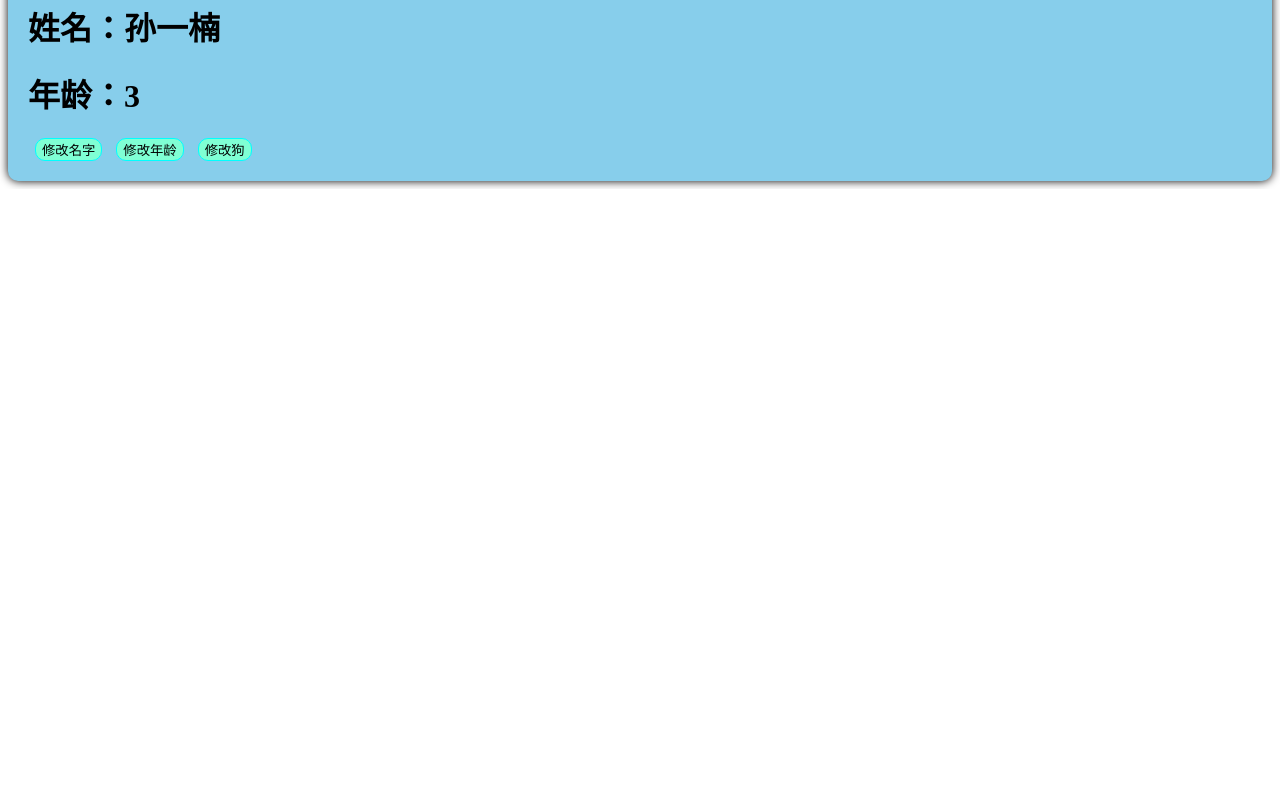
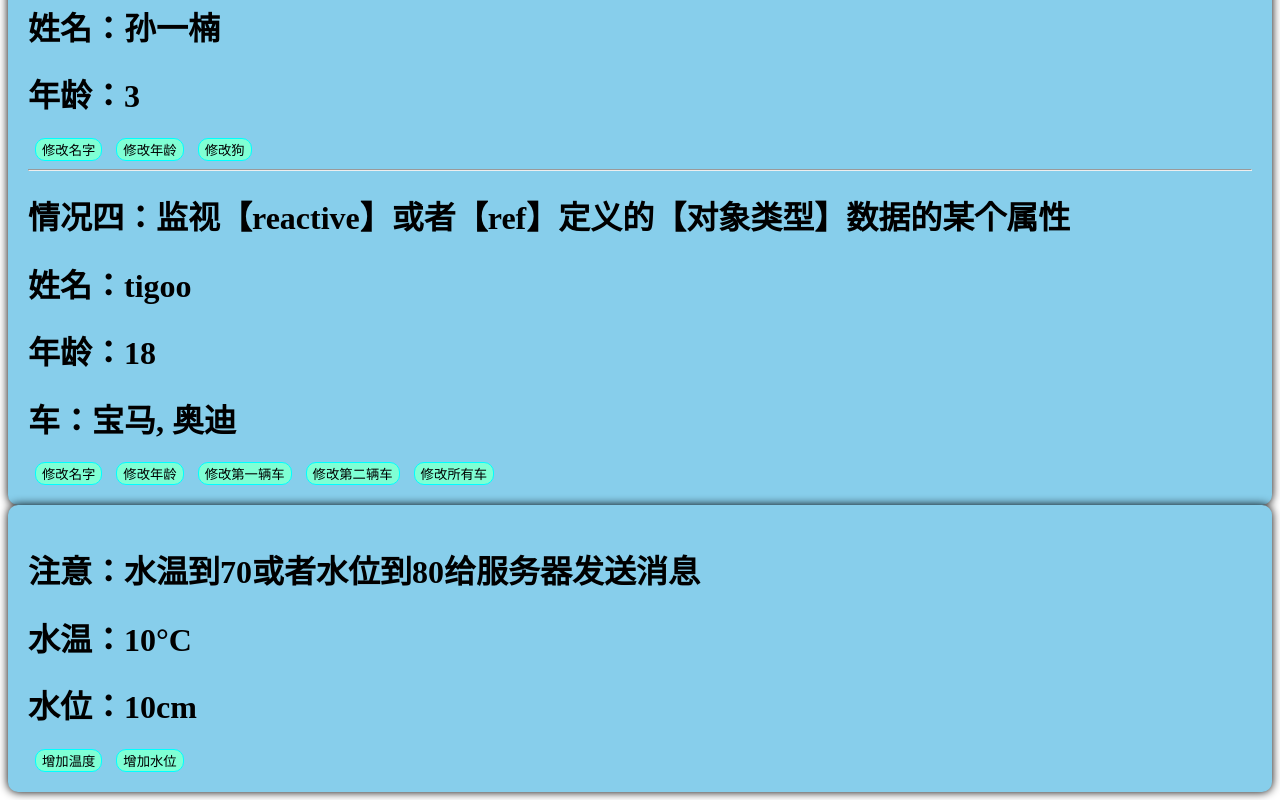
Before and after one commit to gothetop/gothetop, a Vue app: page / in a window 1280 px wide. Shown: the part 1708-2508 px from the top of the page. Before the commit the page ends 1897 px from the top, so only its background shows below. Built offline with nearby package versions, Linux system fonts and the light colour scheme.

Commit message:
今天学习了watch监视剩下的两种情况 监视ref或者reactive定义的对象类型中的某个属性 通过数组监视多种不同类型的数据 同时还学习了watcheffect的使用 了解了这两种监视的区别

```diff
--- a/src/App.vue
+++ b/src/App.vue
@@ -6,6 +6,7 @@
   <Games/>
   <Input_name/>
   <Watch_text/>
+  <Watch_effect/>
 </template>
 
 <script lang="ts">
@@ -16,10 +17,11 @@ import Car from "@/components/car.vue";
 import Games from "@/components/games.vue";
 import Input_name from "@/components/input_name.vue";
 import Watch_text from "@/components/watch_text.vue";
+import Watch_effect from "@/components/watch_effect.vue";
 
 export default {
   name: "App",
-  components: {Person, Dog, Car, Games, Input_name, Watch_text}
+  components: {Person, Dog, Car, Games, Input_name, Watch_text, Watch_effect}
   // 组件的名字
 }
 </script>
--- /dev/null
+++ b/src/components/watch_effect.vue
@@ -0,0 +1,69 @@
+<script setup lang="ts" name="WatchEffect">
+import {ref, watch, watchEffect} from "vue";
+
+// 数据
+let temp = ref(10);
+let height = ref(10);
+
+// 方法
+function changeTemp(){
+  temp.value += 10;
+}
+
+function changeHeight() {
+  height.value += 10;
+}
+
+// 使用watch监听
+// 需要精确的指出需要监听那些个数据，在需要监视的数据繁多的情况下非常的不方便
+// watch([temp, height], (newVal) => {
+//   let [temp, height] = newVal;
+//   if (temp >= 70 || height >= 80){
+//     console.log("像服务器发送请求");
+//   }
+// });
+
+// 使用watcheffect监听
+watchEffect(() => {
+  if (temp.value >= 70 || height.value >= 80){
+    console.log("向服务器发送一条消息" + height.value);
+  }
+});
+</script>
+
+<template>
+
+  <div class="watch-effect">
+    <h1>注意：水温到70或者水位到80给服务器发送消息</h1>
+    <h1>水温：{{temp}}°C</h1>
+    <h1>水位：{{height}}cm</h1>
+    <button @click="changeTemp">增加温度</button>
+    <button @click="changeHeight">增加水位</button>
+  </div>
+
+</template>
+
+<style scoped>
+.watch-effect {
+  background-color: skyblue;
+  box-shadow: 0 0 10px;
+  border-radius: 10px;
+  padding: 20px;
+}
+
+.watch-effect button {
+  cursor: pointer;
+  margin: 0 7px;
+  border-radius: 10px;
+  background-color: aquamarine;
+  border: 1px solid aqua;
+  transition: transform 0.5s ease-in-out; /* 添加 transform 过渡效果 */
+  transform: scale(1);
+}
+
+.watch-effect button:hover{
+  background-color: aqua;
+  transform: scale(1.1);
+  color: white;
+}
+</style>
--- a/src/components/watch_text.vue
+++ b/src/components/watch_text.vue
@@ -10,7 +10,15 @@ let Person = ref({
 let Dog = reactive({
   name: "孙一楠",
   age: 3
-})
+});
+let Person1 = reactive({
+  name: "tigoo",
+  age: 18,
+  car: {
+    c1: "宝马",
+    c2: "奥迪",
+  }
+});
 
 // 方法
 function changeSum() {
@@ -43,6 +51,26 @@ function changeDogAge() {
 function  changeDog() {
   Object.assign(Dog, {name: "大黄", age: 3});
 }
+
+function changeName1() {
+  Person1.name += "~";
+}
+
+function changeAge1() {
+  Person1.age += 1;
+}
+
+function changeCar1(){
+  Person1.car.c1 += "~";
+}
+
+function changeCar2() {
+  Person1.car.c2 += "~";
+}
+
+function  changeCarall(){
+  Person1.car = {c1: "雅迪", c2: "比亚迪"};
+}
 // 监视ref类型的数据
 const stopwatch = watch(sum, (newVal, oldVal) => {  // 这里会有两个参数，一个代表旧的值，一个代表变化之后新的值
   console.log("sum加1  " + oldVal + "->" + newVal);
@@ -68,6 +96,29 @@ const stopwatch_2 = watch(Dog, (newVal, oldVal) => {
   console.log("Dog改变了！" + newVal + "->" + oldVal);
 });
 
+// 监视reactive和ref定义的对象类型的某个基本属性
+watch(() => Person1.name, (newVal, oldVal) => {
+  console.log("Person1改变了");
+});
+
+// 监视reactive和ref定义的对象类型的某个对象属性
+// 这里有几种情况，如果这里监视的对象直接写 Person1.car 他只能监视到car里面的两个属性的变化，不能监视到car整体变化
+// 如果你写成 () => Person1.car 这里就只能监视到整个car的变化，而监视不到Car内部两个属性的变化
+// 如果想都监视到，就再写 () => Person1.car 的同时，再后面加上 {deep: true}
+watch(() => Person1.car, (newVal, oldVal) => {
+  console.log("Personcar改变了");
+}, {deep: true});
+
+// 情况五 监视上述的多个数据
+// 数组中每个项的书写方法参考前四种，第五种就是提供了一个数组，可以多监视几个不同类型或者相同类型的属性
+watch([() => Person1.name, () => Person1.car], (newValue, oldValue) => {
+  console.log("名字或者车变化了");
+}, {deep: true});
+
+watch(() => Person1.age, (newVal, oldVal) => {
+  console.log("年龄变化了  " + newVal + "->" + oldVal);
+})
+
 </script>
 
 <template>
@@ -89,6 +140,16 @@ const stopwatch_2 = watch(Dog, (newVal, oldVal) => {
   <button @click="changeDogName">修改名字</button>
   <button @click="changeDogAge">修改年龄</button>
   <button @click="changeDog">修改狗</button>
+  <hr/>
+  <h1>情况四：监视【reactive】或者【ref】定义的【对象类型】数据的某个属性</h1>
+  <h1>姓名：{{Person1.name}}</h1>
+  <h1>年龄：{{Person1.age}}</h1>
+  <h1>车：{{Person1.car.c1}}, {{Person1.car.c2}}</h1>
+  <button @click="changeName1">修改名字</button>
+  <button @click="changeAge1">修改年龄</button>
+  <button @click="changeCar1">修改第一辆车</button>
+  <button @click="changeCar2">修改第二辆车</button>
+  <button @click="changeCarall">修改所有车</button>
 </div>
 </template>
 
```
